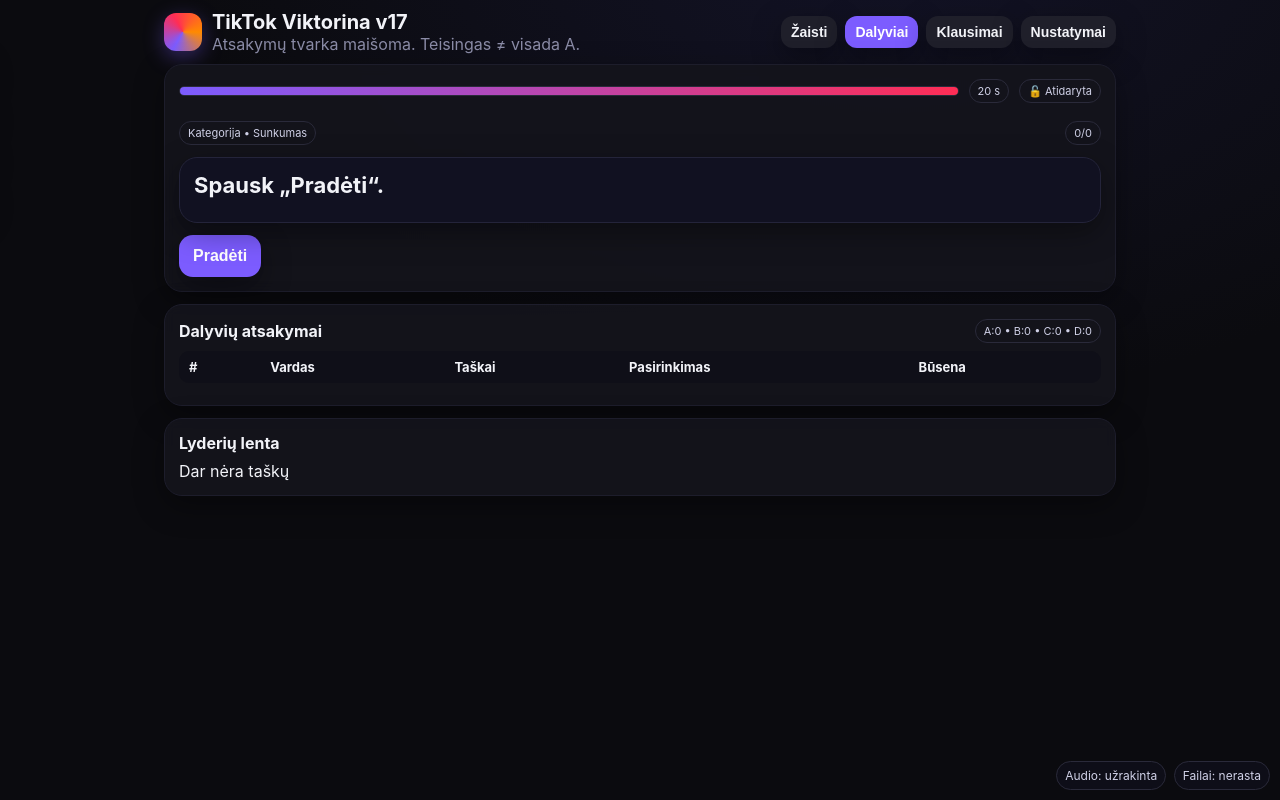
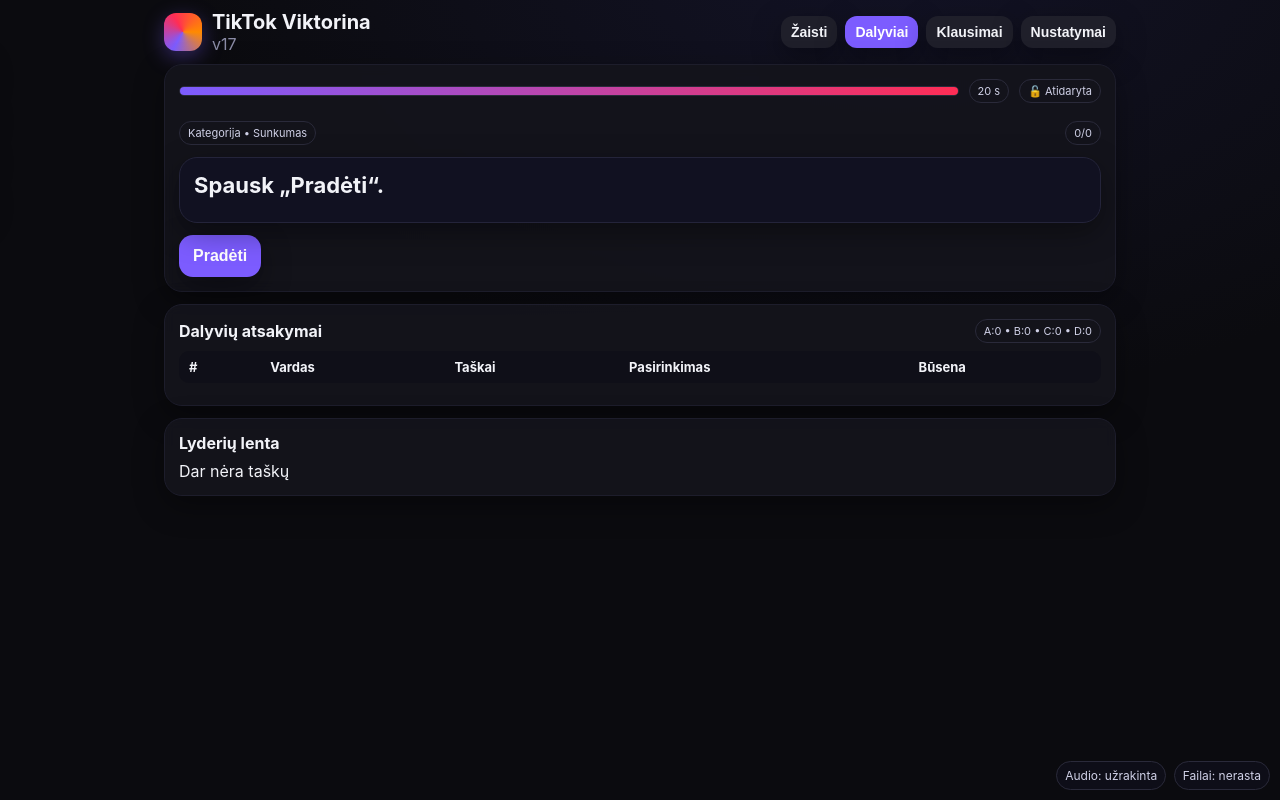
Before and after one commit to Litas-dev/Tiktok-Quiz, a plain HTML site: page index.html in a window 1280 px wide. Drawn offline with Linux system fonts and the light colour scheme.

Commit message:
Update index.html

```diff
--- a/index.html
+++ b/index.html
@@ -3,7 +3,7 @@
 <head>
   <meta charset="utf-8" />
   <meta name="viewport" content="width=device-width, initial-scale=1, viewport-fit=cover" />
-  <title>TikTok Viktorina — v17 (atsakymai sumaišyti)</title>
+  <title>TikTok Viktorina — v17</title>
   <style>
     :root{
       --bg:#0b0b0f;--card:#14141c;--muted:#8b8ca7;--text:#f2f3f8;--accent:#7c5cff;
@@ -112,8 +112,8 @@
     <div class="row">
       <div class="logo"></div>
       <div>
-        <h1>TikTok Viktorina v17</h1>
-        <div class="muted">Atsakymų tvarka maišoma. Teisingas ≠ visada A.</div>
+        <h1>TikTok Viktorina</h1>
+        <div class="muted">v17</div>
       </div>
     </div>
     <div class="desktop-nav">
```
